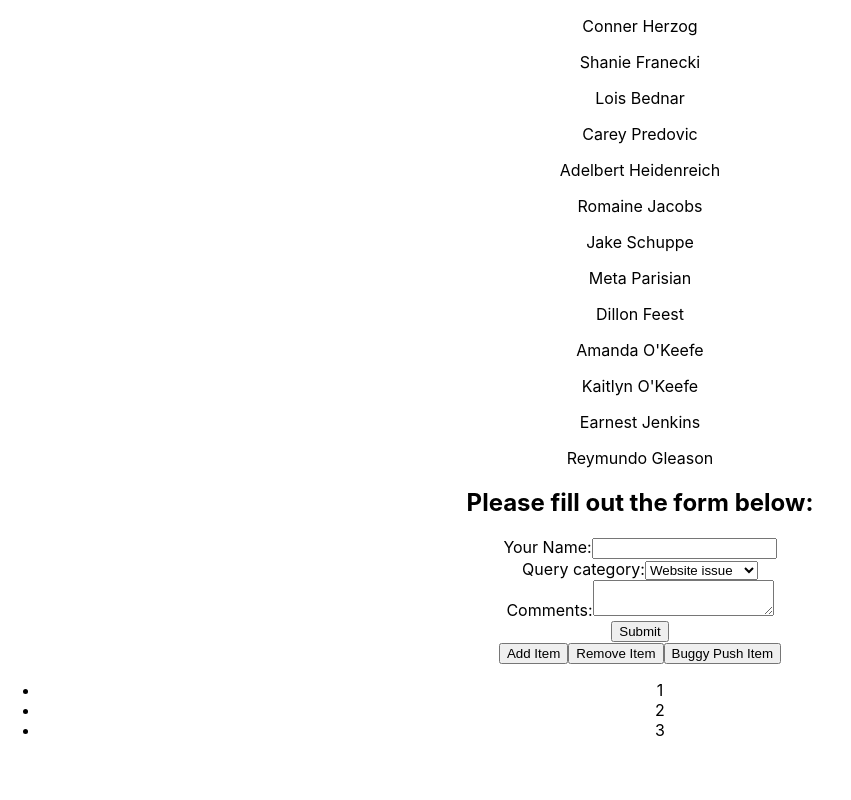
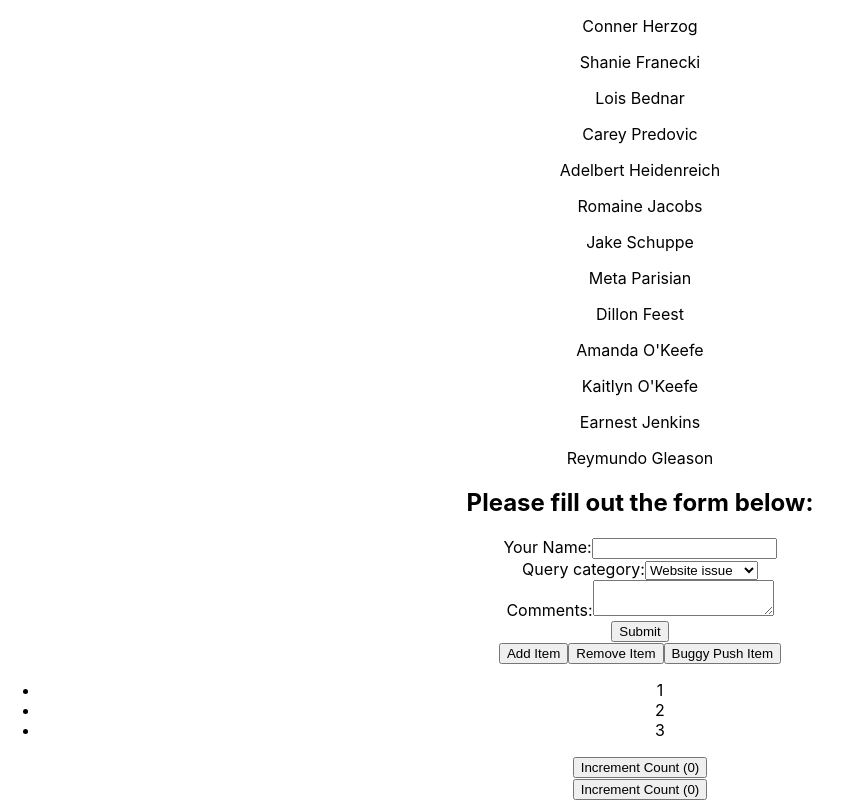
Before and after one commit to kelseyjaneadams/react-essentials, a React (Create React App) app in the folder my-app/: page / in a window 1280 px wide. Shown: the part 9325-10125 px from the top of the page, without its empty margins (0-851 px from the left). Before the commit the page ends 10081 px from the top, so only its background shows below. Built offline with nearby package versions, Linux system fonts and the light colour scheme.

Commit message:
useEffect hook counter

```diff
--- a/my-app/src/App.js
+++ b/my-app/src/App.js
@@ -20,6 +20,8 @@ import { SearchBar2 } from './components/SearchBar2';
 import { SearchBar3 } from './components/SearchBar3';
 import ControlledFormHooks from './components/ControlledFormHooks';
 import UseStateWithArrays from './components/UseStateWithArrays';
+import UseEffectCounter from './components/UseEffectCounter';
+import ClassCounter from './components/ClassCounter';
 
 
 function App() {
@@ -46,6 +48,9 @@ function App() {
      <SearchBar3 />
      <ControlledFormHooks />
      <UseStateWithArrays />
+     <ClassCounter />
+     <UseEffectCounter />
+
     </div>
   );
 }
--- /dev/null
+++ b/my-app/src/components/ClassCounter.js
@@ -0,0 +1,31 @@
+import React, { Component } from 'react'
+
+export class ClassCounter extends Component {
+  constructor(props) {
+    super(props)
+    this.state = {
+      count: 0,
+    }
+  }
+  componentDidMount() {
+    document.title = this.state.count;
+  }
+  componentDidUpdate() {
+    document.title = this.state.count;
+  }
+  render() {
+    return (
+      <div>
+        <button onClick={() => this.setState(
+            prevState => ({
+                count: prevState.count + 1
+            })
+        )}>
+          Increment Count ({this.state.count})
+        </button>
+      </div>
+    )
+  }
+}
+
+export default ClassCounter
--- /dev/null
+++ b/my-app/src/components/UseEffectCounter.js
@@ -0,0 +1,19 @@
+import React, {useState, useEffect} from 'react'
+
+function UseEffectCounter() {
+    const [count, setCount] = useState(0);
+    useEffect(() => {
+        document.title = count;
+    });
+    return (
+        <div>
+            <button onClick={
+                () => setCount(count => count + 1)
+            }>
+                Increment Count ({count})
+            </button>
+        </div>
+    )
+}
+
+export default UseEffectCounter
```
Also changed, not shown: my-app/src/components/UseStateWithObjects.js (added, +31 -0 lines).
